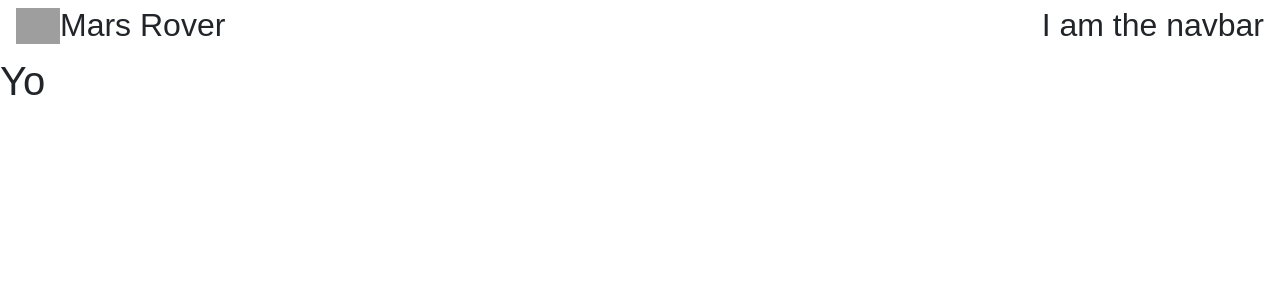
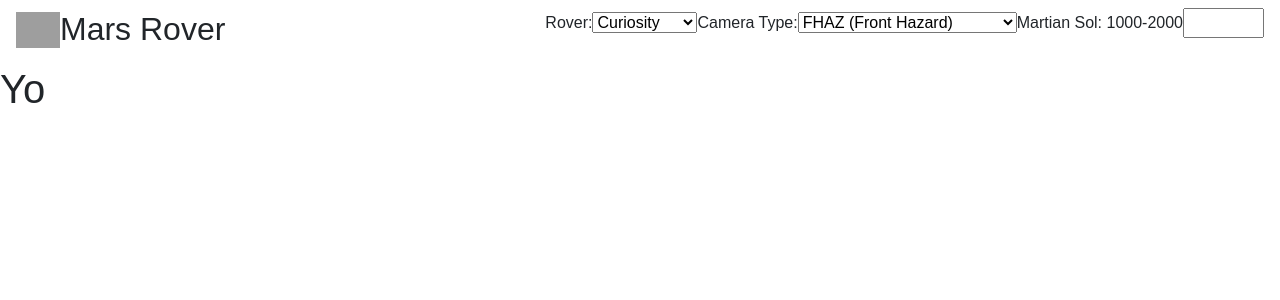
Before and after one commit to SeanMcP/mars-rover, a React (Create React App) app: page / in a window 1280 px wide. Shown: the top 300 px of the page. Built offline with nearby package versions, Linux system fonts and the light colour scheme; grey boxes are pictures that could not be loaded.

Commit message:
Create GetImageForm component

```diff
--- a/src/components/App.js
+++ b/src/components/App.js
@@ -3,6 +3,7 @@ import '../styles/App.css';
 
 import BaseLayout from './BaseLayout'
 import Navbar from './Navbar'
+import GetImageForm from './GetImageForm'
 
 class App extends Component {
   constructor() {
@@ -12,7 +13,7 @@ class App extends Component {
     return (
       <BaseLayout>
         <Navbar>
-          <h2>I am the navbar</h2>
+          <GetImageForm />
         </Navbar>
         <h1>Yo</h1>
       </BaseLayout>
--- /dev/null
+++ b/src/components/GetImageForm.js
@@ -0,0 +1,50 @@
+import React, { Component } from 'react';
+
+export default class GetImageForm extends Component {
+  constructor() {
+    super()
+    this.state = {
+      rover: "Curiosity",
+      camera: "FHAZ",
+      images: [],
+      sol: ""
+    }
+    this.handleRover = this.handleRover.bind(this)
+    this.handleCamera = this.handleCamera.bind(this)
+    this.handleSol = this.handleSol.bind(this)
+  }
+  handleRover(e) {
+    e.preventDefault();
+    this.setState({rover: e.target.value})
+  }
+  handleCamera(e) {
+    e.preventDefault();
+    this.setState({camera: e.target.value})
+  }
+  handleSol(e) {
+    e.preventDefault();
+    this.setState({sol: e.target.value})
+  }
+  render() {
+    return (
+      <form>
+        <div className="form-group">
+          <label htmlFor="rover">Rover:</label>
+          <select onChange={this.handleRover} id="rover" value={this.state.value}>
+            <option value="Curiosity">Curiosity</option>
+            <option value="Opportunity">Opportunity</option>
+            <option value="Spirit">Spirt</option>
+          </select>
+          <label htmlFor="camera">Camera Type:</label>
+          <select onChange={this.handleCamera} id="rover" value={this.state.value}>
+            <option value="fhaz">FHAZ (Front Hazard)</option>
+            <option value="rhaz">RHAZ (Rear Hazard)</option>
+            <option value="navcam">NAVCAM (Navigation Cam)</option>
+          </select>
+          <label htmlFor="sol">Martian Sol: 1000-2000</label>
+          <input type="number" onChange={this.handleSol} max="2000" min="1000" value={this.state.value}/>
+        </div>
+      </form>
+    )
+  }
+}
```
